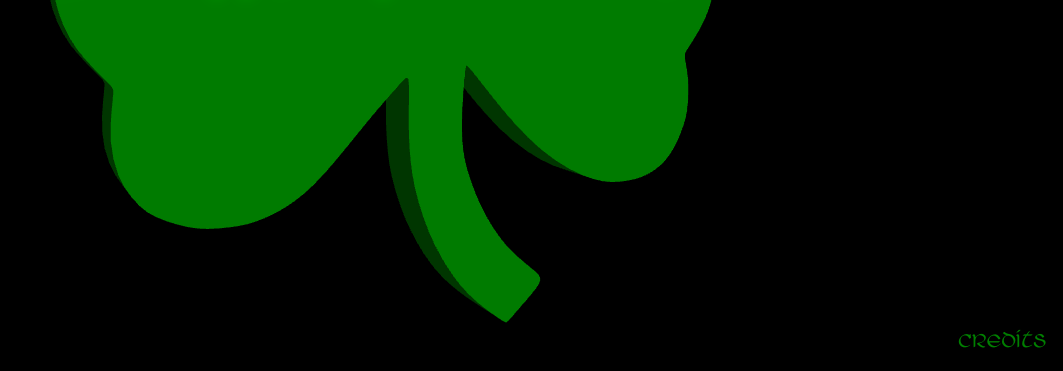
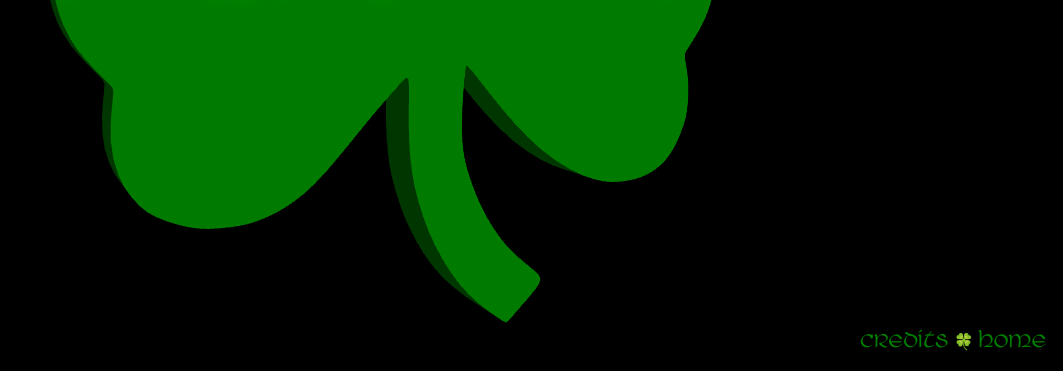
Before and after one commit to sirkoik/StPatricksDay, a plain HTML site: page index.html in a window 1280 px wide. Shown: the part 429-800 px from the top of the page, without its empty margins (217-1280 px from the left). Drawn offline with Linux system fonts and the light colour scheme; animation ran at ten frames a second.

Commit message:
Link
Added homepage link so people can go back to the home page for now. Needs a little bit of tuning.

```diff
--- a/index.html
+++ b/index.html
@@ -12,7 +12,7 @@
         <div class="title">Happy St. Patrick's Day!</div>
     </div>
 
-    <div class="credits-open">Credits</div>
+    <div class="credits-open">Credits 🍀 <a href="Home" class="nodecorate">Home</a></div>
 
     <div class="credits-container">
         <div class="credits">
--- a/styles/style.css
+++ b/styles/style.css
@@ -65,6 +65,11 @@ a:active {
     color: white;
 }
 
+a.nodecorate {
+    color: green;
+    text-decoration: none;
+}
+
 .gilded {
     color: gold;
 }
```
